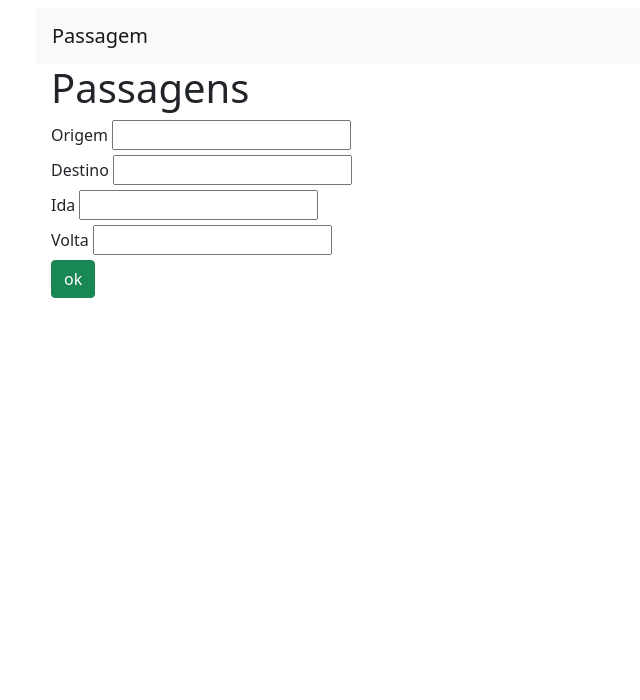
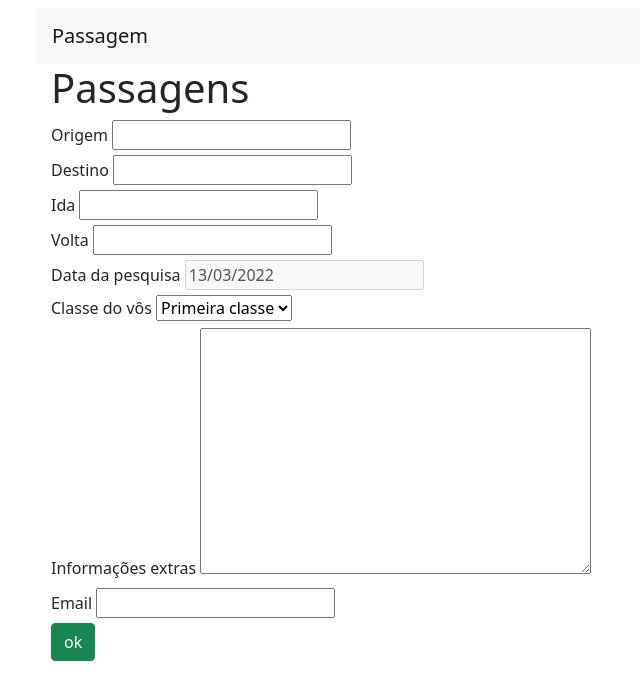
Before and after one commit to carlosrjhoe/Aplica-o_Formulario_com_Django, a Django app: page / in a window 1280 px wide. Shown: the top 700 px of the page, without its empty margins (46-686 px from the left). Run offline with Django 4.2, Linux system fonts and the light colour scheme; some libraries are stand-ins or nearby versions.

Commit message:
Adicionando novos campos

```diff
--- /dev/null
+++ b/passagens/classe_viagem.py
@@ -0,0 +1,5 @@
+tipos_de_classes = {
+    (1, 'Economica'),
+    (2, 'Executiva'),
+    (3, 'Primeira classe')
+}
--- a/passagens/forms.py
+++ b/passagens/forms.py
@@ -1,8 +1,20 @@
+from datetime import datetime
 from django import forms
 from tempus_dominus.widgets import DatePicker
+from datetime import datetime
+from passagens.classe_viagem import tipos_de_classes
 
 class PassagensForms(forms.Form):
     origem = forms.CharField(label='Origem', max_length=100)
     destino = forms.CharField(label='Destino', max_length=100)
     data_ida = forms.DateField(label='Ida', widget=DatePicker())
     data_volta = forms.DateField(label='Volta', widget=DatePicker())
+    data_pesquisa = forms.DateField(label='Data da pesquisa', disabled=True, initial=datetime.today)
+    classe_viagem = forms.ChoiceField(label='Classe do vôs', choices=tipos_de_classes)
+    informacoes = forms.CharField(
+        label='Informações extras',
+        max_length=200,
+        widget=forms.Textarea(),
+        required=False
+    )
+    email = forms.EmailField(label='Email', max_length=150)
--- a/templates/minha_consulta.html
+++ b/templates/minha_consulta.html
@@ -5,5 +5,8 @@
 <p>Seu destino é: {{ form.destino.value }}</p>
 <p>Sua data de ida é: {{ form.data_ida.value }}</p>
 <p>Sua data de volta é: {{ form.data_volta.value }}</p>
+<p>Tipo da classe: {{ form.classe_viagem.value }}</p>
+<p>Informaçoes: {{ form.informacoes.value }}</p>
+<p>Email: {{ form.email.value }}</p>
 
 {% endblock %}
```
Also changed, not shown: 1 other file.
